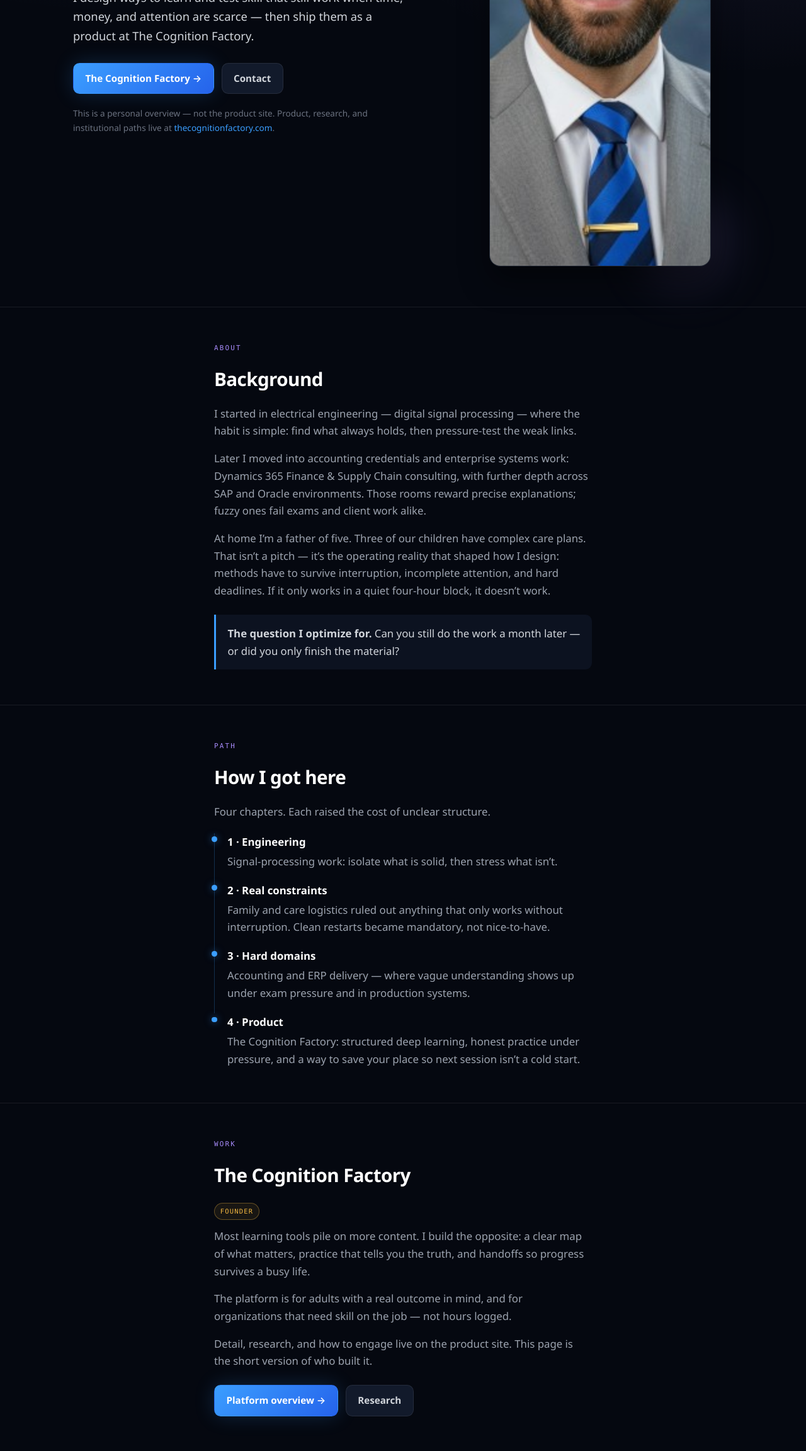
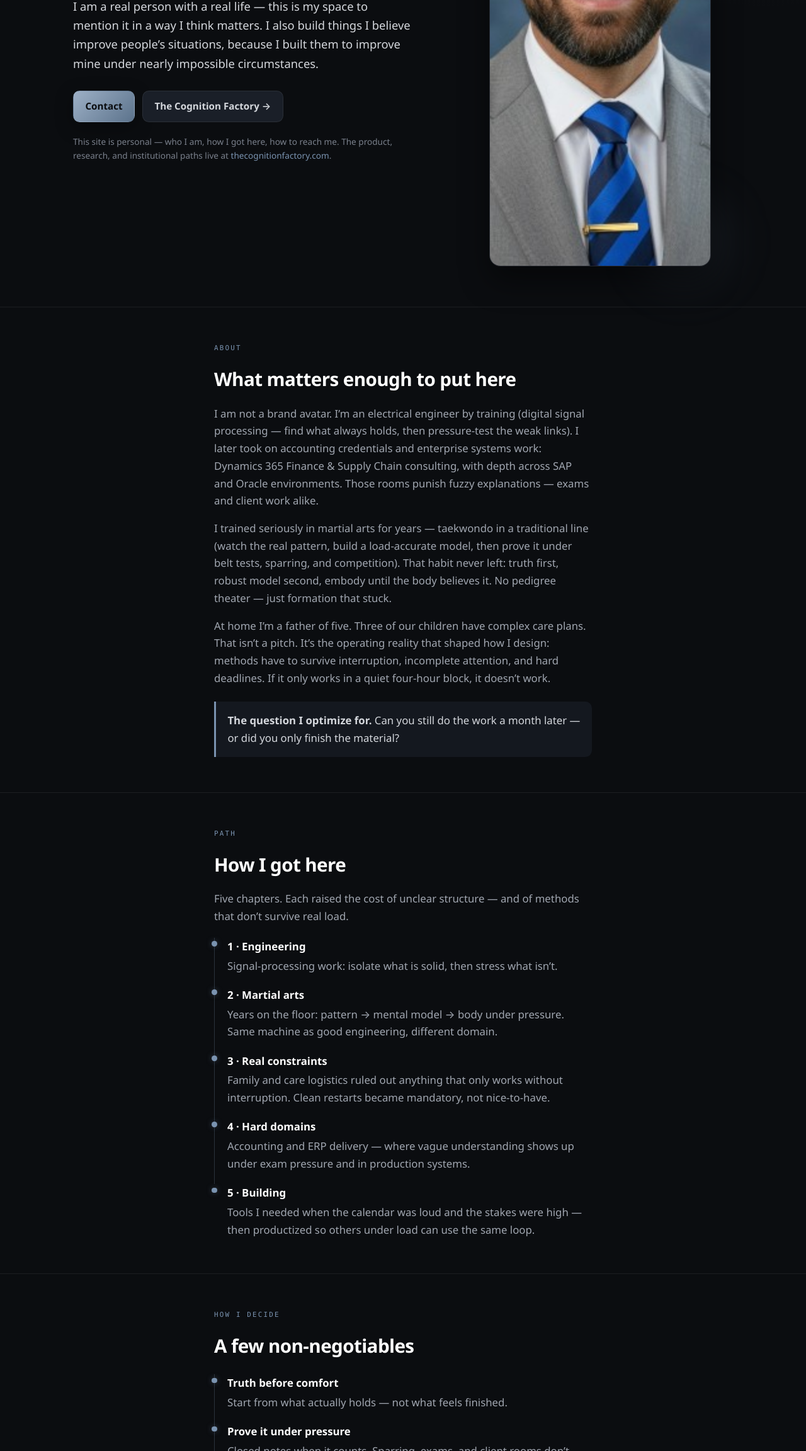
Before and after one commit to johnhekmati/johnhekmati.com, a website: page index.html in a window 1280 px wide. Shown: the part 496-2800 px from the top of the page at 63% size. Drawn offline with Linux system fonts and the light colour scheme.

Commit message:
Lane C personal identity: real life, steel consulting palette.
Rewrite copy as person-first (martial formation, family load, build under
impossible constraints). Contact leads; TCF is a single work card.
Visual system: charcoal void + steel accent, distinct from factory cyan/plasma.

```diff
--- a/css/styles.css
+++ b/css/styles.css
@@ -1,19 +1,27 @@
-/* johnhekmati.com — personal mock-up (static; no build step) */
+/* johnhekmati.com — personal site (Lane C · consulting restraint, distinct from TCF) */
 :root {
-  --void: #050810;
-  --void-50: #080c14;
-  --void-100: #0c1220;
-  --void-200: #121a2b;
-  --electric: #3b9eff;
-  --electric-dim: #2563eb;
-  --plasma: #a78bfa;
-  --amber: #f5b942;
-  --gold: #e8a317;
-  --gray-300: #d1d5db;
-  --gray-400: #9ca3af;
-  --gray-500: #6b7280;
-  --gray-600: #4b5563;
-  --border: rgba(255, 255, 255, 0.08);
+  /* Charcoal consulting void — not TCF electric/plasma keynote */
+  --void: #0b0d10;
+  --void-50: #0e1116;
+  --void-100: #14181f;
+  --void-200: #1a1f28;
+  /* Steel accent — modern firm, one note */
+  --accent: #7a93b0;
+  --accent-bright: #9db0c6;
+  --accent-dim: #5c738c;
+  --accent-soft: rgba(122, 147, 176, 0.14);
+  --accent-border: rgba(122, 147, 176, 0.32);
+  /* Legacy aliases so remaining rules keep working */
+  --electric: var(--accent);
+  --electric-dim: var(--accent-dim);
+  --plasma: var(--accent-bright);
+  --amber: #a89b84;
+  --gold: #9a8b72;
+  --gray-300: #d4d7dc;
+  --gray-400: #a0a6b0;
+  --gray-500: #7a808c;
+  --gray-600: #5c616b;
+  --border: rgba(255, 255, 255, 0.07);
   --font: "Segoe UI", system-ui, -apple-system, sans-serif;
   --display: "Segoe UI", system-ui, sans-serif;
   --mono: ui-monospace, "Cascadia Code", Consolas, monospace;
@@ -84,8 +92,8 @@ img {
   position: sticky;
   top: 0;
   z-index: 40;
-  border-bottom: 1px solid transparent;
-  background: rgba(5, 8, 16, 0.72);
+  border-bottom: 1px solid var(--border);
+  background: rgba(11, 13, 16, 0.88);
   backdrop-filter: blur(14px);
 }
 
@@ -131,15 +139,15 @@ img {
   display: inline-flex !important;
   padding: 0.4rem 0.9rem;
   border-radius: 0.5rem;
-  background: rgba(59, 158, 255, 0.12);
-  border: 1px solid rgba(59, 158, 255, 0.35);
-  color: var(--electric) !important;
+  background: var(--accent-soft);
+  border: 1px solid var(--accent-border);
+  color: var(--accent-bright) !important;
   font-weight: 600;
   font-size: 0.85rem;
 }
 
 .nav-cta:hover {
-  background: rgba(59, 158, 255, 0.2);
+  background: rgba(122, 147, 176, 0.22);
   text-decoration: none !important;
 }
 
@@ -147,8 +155,8 @@ img {
 .hero {
   padding: 3.5rem 0 4rem;
   background:
-    radial-gradient(ellipse 70% 50% at 20% 0%, rgba(59, 158, 255, 0.12), transparent),
-    radial-gradient(ellipse 50% 40% at 90% 20%, rgba(167, 139, 250, 0.1), transparent);
+    radial-gradient(ellipse 60% 45% at 15% 0%, rgba(122, 147, 176, 0.08), transparent),
+    radial-gradient(ellipse 40% 35% at 95% 15%, rgba(122, 147, 176, 0.04), transparent);
 }
 
 .hero-grid {
@@ -215,9 +223,9 @@ h1 {
 }
 
 .btn-primary {
-  background: linear-gradient(135deg, var(--electric), var(--electric-dim));
-  color: #fff !important;
-  box-shadow: 0 0 32px rgba(59, 158, 255, 0.2);
+  background: linear-gradient(135deg, var(--accent-bright), var(--accent-dim));
+  color: #0b0d10 !important;
+  box-shadow: 0 8px 28px rgba(0, 0, 0, 0.35);
 }
 
 .btn-secondary {
@@ -227,7 +235,7 @@ h1 {
 }
 
 .btn-secondary:hover {
-  border-color: rgba(59, 158, 255, 0.35);
+  border-color: var(--accent-border);
   color: #fff !important;
 }
 
@@ -266,7 +274,7 @@ h1 {
   inset: auto -1.5rem -1.5rem auto;
   width: 8rem;
   height: 8rem;
-  background: rgba(167, 139, 250, 0.18);
+  background: rgba(122, 147, 176, 0.12);
   filter: blur(40px);
   z-index: -1;
   border-radius: 50%;
@@ -306,8 +314,46 @@ h1 {
   font-size: 0.68rem;
   letter-spacing: 0.2em;
   text-transform: uppercase;
-  color: var(--plasma);
+  color: var(--accent);
   margin: 0 0 0.6rem;
+}
+
+.work-card {
+  margin-top: 1.5rem;
+  padding: 1.35rem 1.4rem;
+  border-radius: 0.75rem;
+  border: 1px solid var(--border);
+  background: var(--void-100);
+}
+
+.work-card-head {
+  display: flex;
+  flex-wrap: wrap;
+  align-items: center;
+  gap: 0.65rem 1rem;
+  margin-bottom: 0.75rem;
+}
+
+.work-card h3 {
+  margin: 0;
+  font-size: 1.15rem;
+  color: #fff;
+  font-weight: 650;
+  letter-spacing: -0.02em;
+}
+
+.work-card p {
+  max-width: none;
+}
+
+.work-actions {
+  margin-top: 1rem !important;
+}
+
+.work-aside {
+  margin-top: 1.5rem !important;
+  font-size: 0.9rem;
+  color: var(--gray-500);
 }
 
 h2 {
@@ -414,7 +460,7 @@ strong {
 .steps li {
   position: relative;
   padding: 0 0 1.15rem 1.25rem;
-  border-left: 1px solid rgba(59, 158, 255, 0.25);
+  border-left: 1px solid rgba(122, 147, 176, 0.28);
 }
 
 .steps li:last-child {
@@ -430,8 +476,8 @@ strong {
   width: 0.55rem;
   height: 0.55rem;
   border-radius: 50%;
-  background: var(--electric);
-  box-shadow: 0 0 12px rgba(59, 158, 255, 0.5);
+  background: var(--accent);
+  box-shadow: 0 0 10px rgba(122, 147, 176, 0.35);
 }
 
 .steps strong {
@@ -470,12 +516,12 @@ strong {
   font-size: 0.65rem;
   letter-spacing: 0.12em;
   text-transform: uppercase;
-  color: var(--amber);
-  border: 1px solid rgba(245, 185, 66, 0.35);
-  background: rgba(245, 185, 66, 0.08);
+  color: var(--accent-bright);
+  border: 1px solid var(--accent-border);
+  background: var(--accent-soft);
   padding: 0.25rem 0.55rem;
   border-radius: 999px;
-  margin-bottom: 0.75rem;
+  margin: 0;
 }
 
 .work-actions {
--- a/index.html
+++ b/index.html
@@ -3,13 +3,13 @@
 <head>
   <meta charset="UTF-8" />
   <meta name="viewport" content="width=device-width, initial-scale=1.0" />
-  <meta name="description" content="John Hekmati — engineer, systems consultant, founder of The Cognition Factory. Skill that still works a month later." />
-  <meta name="theme-color" content="#050810" />
+  <meta name="description" content="John Hekmati — engineer, father, martial artist, founder. A real life under load, and work built to improve situations like mine." />
+  <meta name="theme-color" content="#0b0d10" />
   <title>John Hekmati</title>
   <link rel="stylesheet" href="/css/styles.css" />
   <link rel="icon" type="image/jpeg" href="/assets/images/john-hekmati.jpg" />
   <meta property="og:title" content="John Hekmati" />
-  <meta property="og:description" content="Who I am, what I build, and where the product lives. Founder, The Cognition Factory." />
+  <meta property="og:description" content="A real person with a real life. This is my space. I also build tools that improve people’s situations — because I needed them under nearly impossible ones." />
   <meta property="og:type" content="website" />
   <meta property="og:url" content="https://johnhekmati.com" />
   <meta property="og:image" content="https://johnhekmati.com/assets/images/john-hekmati.jpg" />
@@ -32,22 +32,22 @@
     <section class="hero">
       <div class="wrap hero-grid">
         <div>
-          <p class="eyebrow">Engineer · systems · founder</p>
-          <h1>Who I am. What I build.</h1>
+          <p class="eyebrow">Person · engineer · founder</p>
+          <h1>A real life. Real constraints. Work that had to hold.</h1>
           <p class="lede">
-            I design ways to learn and test skill that still work when time, money,
-            and attention are scarce — then ship them as a product at
-            The Cognition Factory.
+            I am a real person with a real life — this is my space to mention it in a way
+            I think matters. I also build things I believe improve people’s situations,
+            because I built them to improve mine under nearly impossible circumstances.
           </p>
           <div class="hero-actions">
-            <a class="btn btn-primary" href="https://thecognitionfactory.com" target="_blank" rel="noopener noreferrer">
+            <a class="btn btn-primary" href="#contact">Contact</a>
+            <a class="btn btn-secondary" href="https://thecognitionfactory.com" target="_blank" rel="noopener noreferrer">
               The Cognition Factory →
             </a>
-            <a class="btn btn-secondary" href="#contact">Contact</a>
           </div>
           <p class="hero-note">
-            This is a personal overview — not the product site.
-            Product, research, and institutional paths live at
+            This site is personal — who I am, how I got here, how to reach me.
+            The product, research, and institutional paths live at
             <a href="https://thecognitionfactory.com" target="_blank" rel="noopener noreferrer">thecognitionfactory.com</a>.
           </p>
         </div>
@@ -70,24 +70,27 @@
     <section id="about" class="section">
       <div class="wrap wrap--column">
         <p class="section-label">About</p>
-        <h2>Background</h2>
+        <h2>What matters enough to put here</h2>
         <p>
-          I started in electrical engineering — digital signal processing —
-          where the habit is simple: find what always holds, then pressure-test
-          the weak links.
+          I am not a brand avatar. I’m an electrical engineer by training
+          (digital signal processing — find what always holds, then pressure-test
+          the weak links). I later took on accounting credentials and enterprise
+          systems work: Dynamics&nbsp;365 Finance &amp; Supply Chain consulting,
+          with depth across SAP and Oracle environments. Those rooms punish fuzzy
+          explanations — exams and client work alike.
         </p>
         <p>
-          Later I moved into accounting credentials and enterprise systems work:
-          Dynamics&nbsp;365 Finance &amp; Supply Chain consulting, with further
-          depth across SAP and Oracle environments. Those rooms reward precise
-          explanations; fuzzy ones fail exams and client work alike.
+          I trained seriously in martial arts for years — taekwondo in a traditional
+          line (watch the real pattern, build a load-accurate model, then prove it
+          under belt tests, sparring, and competition). That habit never left:
+          truth first, robust model second, embody until the body believes it.
+          No pedigree theater — just formation that stuck.
         </p>
         <p>
           At home I’m a father of five. Three of our children have complex care
-          plans. That isn’t a pitch — it’s the operating reality that shaped how
-          I design: methods have to survive interruption, incomplete attention,
-          and hard deadlines. If it only works in a quiet four-hour block, it
-          doesn’t work.
+          plans. That isn’t a pitch. It’s the operating reality that shaped how I
+          design: methods have to survive interruption, incomplete attention, and
+          hard deadlines. If it only works in a quiet four-hour block, it doesn’t work.
         </p>
         <div class="callout">
           <p>
@@ -104,7 +107,8 @@
         <p class="section-label">Path</p>
         <h2>How I got here</h2>
         <p>
-          Four chapters. Each raised the cost of unclear structure.
+          Five chapters. Each raised the cost of unclear structure — and of
+          methods that don’t survive real load.
         </p>
         <ul class="steps">
           <li>
@@ -112,19 +116,50 @@
             Signal-processing work: isolate what is solid, then stress what isn’t.
           </li>
           <li>
-            <strong>2 · Real constraints</strong>
+            <strong>2 · Martial arts</strong>
+            Years on the floor: pattern → mental model → body under pressure.
+            Same machine as good engineering, different domain.
+          </li>
+          <li>
+            <strong>3 · Real constraints</strong>
             Family and care logistics ruled out anything that only works without interruption.
             Clean restarts became mandatory, not nice-to-have.
           </li>
           <li>
-            <strong>3 · Hard domains</strong>
+            <strong>4 · Hard domains</strong>
             Accounting and ERP delivery — where vague understanding shows up under exam pressure
             and in production systems.
           </li>
           <li>
-            <strong>4 · Product</strong>
-            The Cognition Factory: structured deep learning, honest practice under pressure,
-            and a way to save your place so next session isn’t a cold start.
+            <strong>5 · Building</strong>
+            Tools I needed when the calendar was loud and the stakes were high —
+            then productized so others under load can use the same loop.
+          </li>
+        </ul>
+      </div>
+    </section>
+
+    <!-- Principles -->
+    <section id="principles" class="section">
+      <div class="wrap wrap--column">
+        <p class="section-label">How I decide</p>
+        <h2>A few non-negotiables</h2>
+        <ul class="steps">
+          <li>
+            <strong>Truth before comfort</strong>
+            Start from what actually holds — not what feels finished.
+          </li>
+          <li>
+            <strong>Prove it under pressure</strong>
+            Closed notes when it counts. Sparring, exams, and client rooms don’t grade “I’ve seen this.”
+          </li>
+          <li>
+            <strong>Survive interruption</strong>
+            Leave a clean handoff. Next-time-you should not pay restart tax.
+          </li>
+          <li>
+            <strong>Build for my load first</strong>
+            If it doesn’t help under nearly impossible circumstances, I don’t ship it as a virtue for someone else.
           </li>
         </ul>
       </div>
@@ -134,29 +169,37 @@
     <section id="work" class="section">
       <div class="wrap wrap--column">
         <p class="section-label">Work</p>
-        <h2>The Cognition Factory</h2>
-        <span class="badge">Founder</span>
+        <h2>What I build</h2>
         <p>
-          Most learning tools pile on more content. I build the opposite:
-          a clear map of what matters, practice that tells you the truth,
-          and handoffs so progress survives a busy life.
-        </p>
-        <p>
-          The platform is for adults with a real outcome in mind, and for
-          organizations that need skill on the job — not hours logged.
-        </p>
-        <p>
-          Detail, research, and how to engage live on the product site.
-          This page is the short version of who built it.
+          I build tools that improve people’s situations when time, money, and attention
+          are scarce — because I needed those tools in mine. Not more content.
+          Structure, honest practice, and continuity when life interrupts.
         </p>
 
-        <p class="work-actions">
-          <a class="btn btn-primary" href="https://thecognitionfactory.com" target="_blank" rel="noopener noreferrer">
-            Platform overview →
-          </a>
-          <a class="btn btn-secondary" href="https://thecognitionfactory.com/#resources" target="_blank" rel="noopener noreferrer">
-            Research
-          </a>
+        <div class="work-card">
+          <div class="work-card-head">
+            <h3>The Cognition Factory</h3>
+            <span class="badge">Founder</span>
+          </div>
+          <p>
+            A system for upskilling that sticks: map the subject, practice under real pressure,
+            save your place when the day ends. For busy adults and for institutions that need
+            skill on the job — not hours logged.
+          </p>
+          <p>
+            Full product, research, and how to engage live on the factory site.
+            This page is who built it and why — not a second product homepage.
+          </p>
+          <p class="work-actions">
+            <a class="btn btn-secondary" href="https://thecognitionfactory.com" target="_blank" rel="noopener noreferrer">
+              thecognitionfactory.com →
+            </a>
+          </p>
+        </div>
+
+        <p class="work-aside">
+          Earlier craft: enterprise systems consulting (Dynamics&nbsp;365 Finance &amp; Supply Chain;
+          SAP and Oracle depth). Useful for how I think about precision under load — not the main story here.
         </p>
       </div>
     </section>
@@ -167,8 +210,8 @@
         <p class="section-label">Contact</p>
         <h2>Get in touch</h2>
         <p>
-          Product, partnership, or a fit conversation: a short note with your domain,
-          constraints, and what “done well” looks like is enough.
+          A short note is enough — who you are, what you’re trying to do, and what
+          constraints are real. I read for fit, not volume.
         </p>
         <p class="contact-email">
           <a href="mailto:hello@johnhekmati.com">hello@johnhekmati.com</a>
@@ -185,8 +228,8 @@
           </a>
         </div>
         <p class="contact-alt">
-          Prefer the product funnel?
-          <a href="https://thecognitionfactory.com/#contact" target="_blank" rel="noopener noreferrer">Contact form on The Cognition Factory</a>
+          Product, partnerships, or institutional paths?
+          <a href="https://thecognitionfactory.com/#contact" target="_blank" rel="noopener noreferrer">Use the form on The Cognition Factory</a>
         </p>
       </div>
     </section>
```
Also changed, not shown: README.md.
